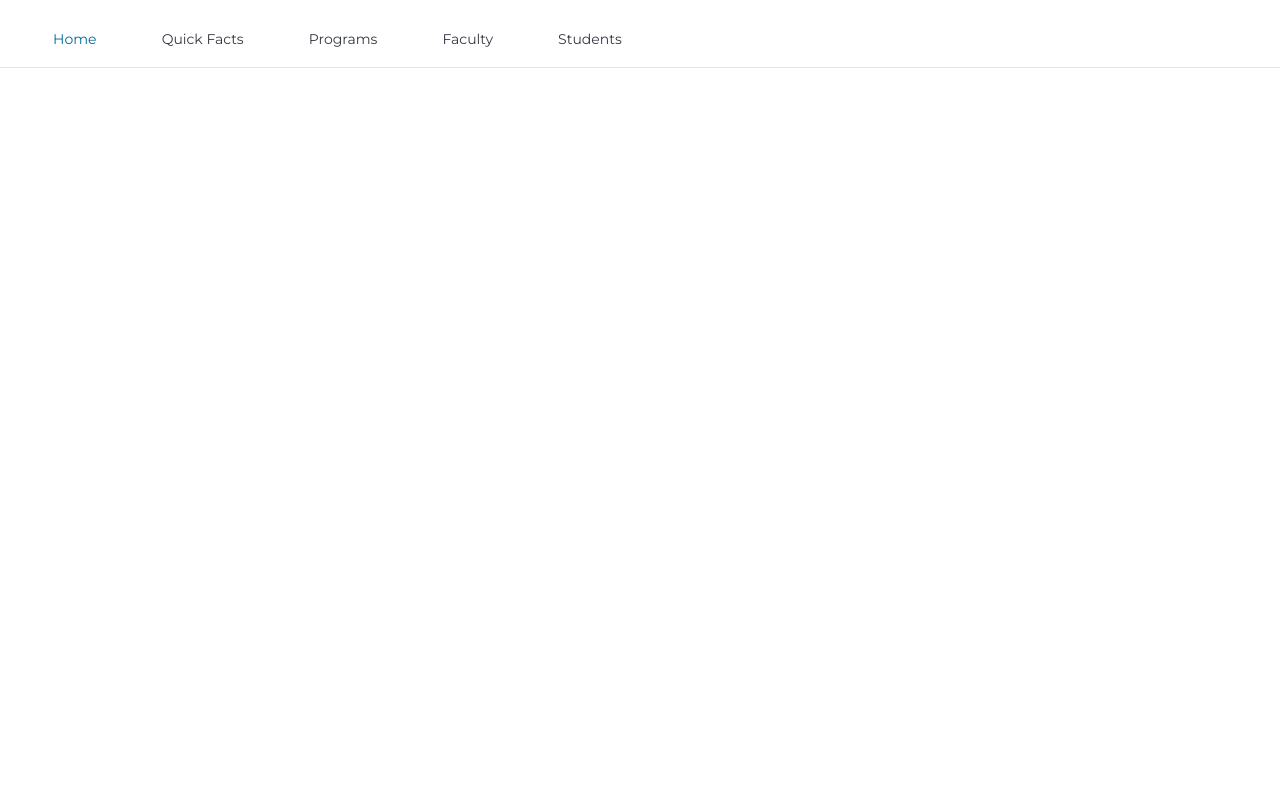
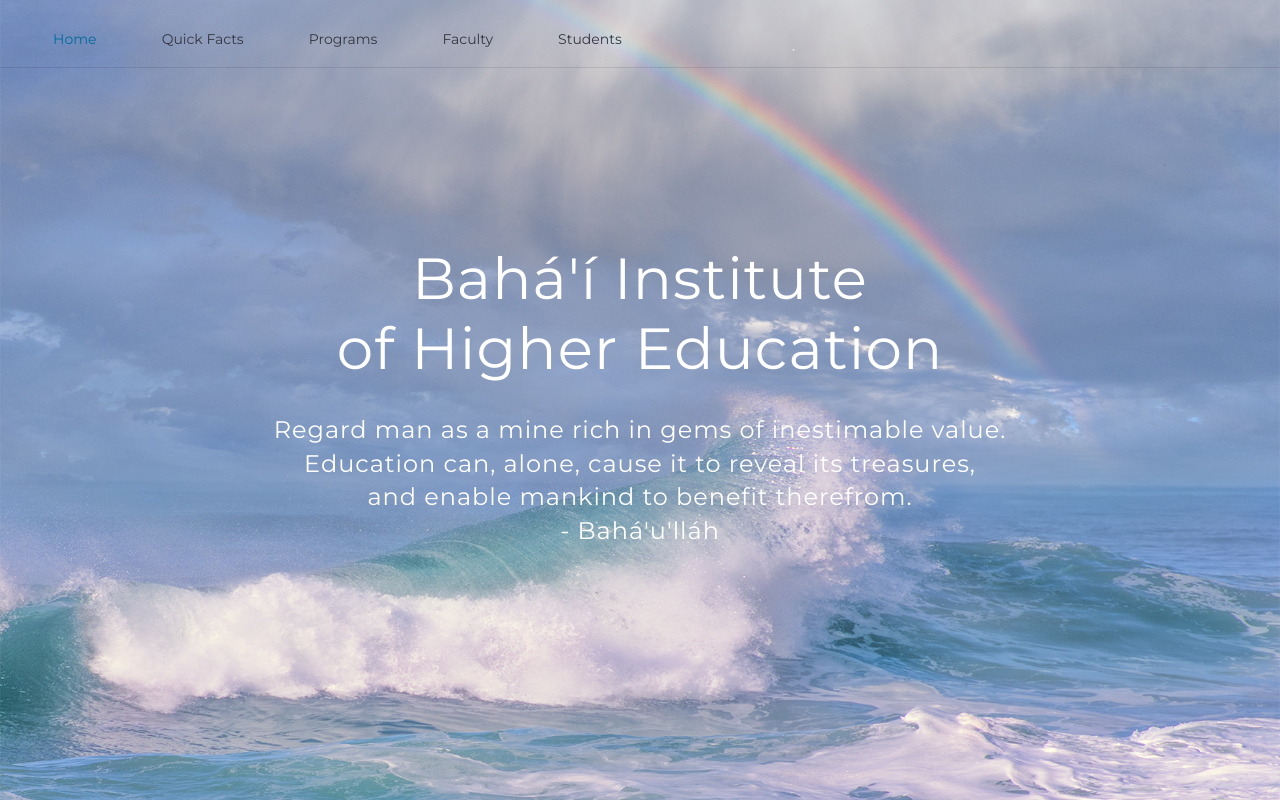
Before and after one commit to BIHE-EDU/website, a plain HTML site: page docs/index.html in a window 1280 px wide. Shown: the top 800 px of the page. Drawn offline with Linux system fonts and the light colour scheme; files whose address does not match are found by name.

Commit message:
New image

```diff
--- a/docs/index.html
+++ b/docs/index.html
@@ -111,7 +111,7 @@
         <section>
 
             <div class="rd-parallax">
-                <div data-speed="0.6" data-type="media" data-url="img/ocean.jpg" class="rd-parallax-layer"></div>
+                <div data-speed="0.6" data-type="media" data-url="img/Ocean1.jpg" class="rd-parallax-layer"></div>
                 <div data-speed="0.78" data-type="html" data-fade="true"
                      class="well-parallax jumbotron text-center rd-parallax-layer">
                     <h1>Bahá'í Institute<br>of Higher Education</h1>
```
